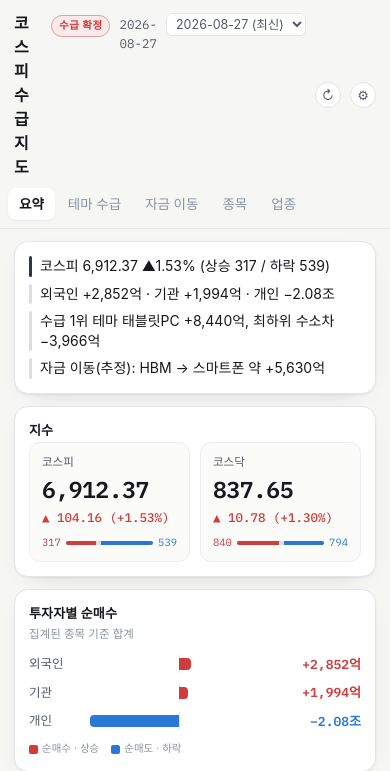
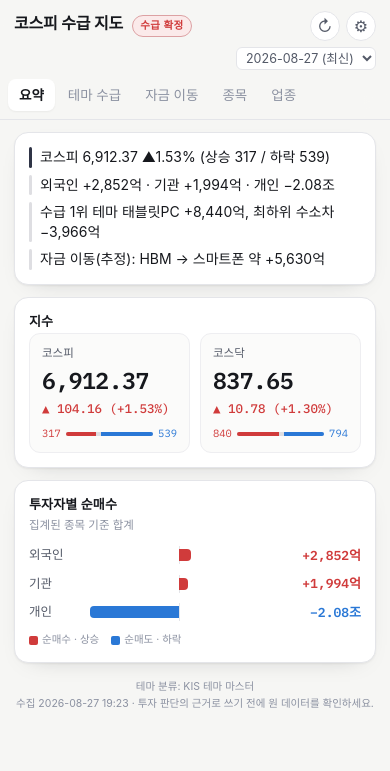
Before and after one commit to Nimblebody/kospi-flow, a Python web app: template templates/dashboard.html in a window 390 px wide. Shown: the top 771 px of the page. After the commit the page ends 708 px from the top, so only its background shows below. Run offline with Jinja, Linux system fonts and the light colour scheme; the template is opened without the code that fills it, so the values that code supplies are empty; some web fonts are replaced.

Commit message:
좁은 화면에서 앱 이름이 밀려 쪼개지던 헤더 정리
360px 화면에서 '코스피 수급 지도' 가 한 글자씩 세로로 쪼개졌다. 헤더 한 줄에
이름·배지·날짜·버튼이 다 들어가지 않으면 flex 가 이름부터 줄이기 때문이다.
게다가 날짜가 두 번 나왔다. 날짜 선택기를 띄우면서 그 옆의 날짜 텍스트를
그대로 뒀는데, 선택기 안에 같은 날짜가 이미 있다.

  - 선택기가 뜨면 날짜 텍스트는 숨긴다
  - .brand 는 flex: none · nowrap. 이름은 줄이지 않는다
  - 479px 이하에서는 두 줄. 1줄 = 이름·배지·버튼, 2줄 = 날짜(오른쪽)
  - 날짜와 버튼을 .head-meta / .head-btns 로 묶어 줄바꿈을 예측 가능하게

아이콘 버튼(↻ ⚙)은 26 -> 30px, 글리프 13 -> 16px. 작아서 잘 안 보였다.
헤더 chrome 이라 글자 크기 배율은 안 태운다. 클래스 이름도 .refresh 대신
.iconbtn 으로. 설정 버튼까지 쓰는 마당에 이름이 안 맞았다.

Co-Authored-By: Claude Opus 5 (1M context) <noreply@anthropic.com>

```diff
--- a/templates/dashboard.html
+++ b/templates/dashboard.html
@@ -102,25 +102,38 @@ header {
   border-bottom: 1px solid var(--line);
   padding-top: env(safe-area-inset-top);
 }
-.head-in { max-width: 520px; margin: 0 auto; padding: 11px 14px 9px; display: flex; align-items: baseline; gap: 9px; }
-.brand { font-weight: 700; font-size: calc(16px * var(--fs)); letter-spacing: -.01em; }
-.head-date { font-size: calc(12.5px * var(--fs)); color: var(--ink-2); margin-left: auto; }
+.head-in {
+  max-width: 520px; margin: 0 auto; padding: 11px 14px 9px;
+  display: flex; align-items: baseline; flex-wrap: wrap; gap: 6px 9px;
+}
+/* 앱 이름은 줄지 않는다. 안 그러면 좁은 화면에서 한 글자씩 세로로 쪼개진다. */
+.brand { flex: none; white-space: nowrap; font-weight: 700; font-size: calc(16px * var(--fs)); letter-spacing: -.01em; }
+.badge { flex: none; }
+.head-meta { margin-left: auto; min-width: 0; display: flex; align-items: baseline; gap: 8px; }
+.head-btns { flex: none; align-self: center; display: flex; gap: 6px; }
+.head-date { font-size: calc(12.5px * var(--fs)); color: var(--ink-2); }
+.head-date select { max-width: 100%; }
 .head-date select {
   font: inherit; color: inherit; background: var(--surface); cursor: pointer;
   border: 1px solid var(--line); border-radius: 6px; padding: 2px 5px;
 }
 .head-date select:focus-visible { outline: 2px solid var(--down); outline-offset: 1px; }
-.refresh {
-  align-self: center; flex: none; width: 26px; height: 26px; padding: 0;
-  font: inherit; font-size: calc(13px * var(--fs)); line-height: 1; color: var(--ink-2);
+.iconbtn {
+  flex: none; width: 30px; height: 30px; padding: 0;
+  font: inherit; font-size: 16px; line-height: 1; color: var(--ink-2);
   background: var(--surface); border: 1px solid var(--line); border-radius: 999px;
   cursor: pointer; display: grid; place-items: center;
 }
-.refresh:disabled { cursor: default; color: var(--ink-3); }
-.refresh:focus-visible { outline: 2px solid var(--down); outline-offset: 1px; }
-.refresh.spin > span { display: block; animation: spin .7s linear infinite; }
+.iconbtn:disabled { cursor: default; color: var(--ink-3); }
+.iconbtn:focus-visible { outline: 2px solid var(--down); outline-offset: 1px; }
+.iconbtn.spin > span { display: block; animation: spin .7s linear infinite; }
 @keyframes spin { to { transform: rotate(360deg); } }
-@media (prefers-reduced-motion: reduce) { .refresh.spin > span { animation: none; } }
+@media (prefers-reduced-motion: reduce) { .iconbtn.spin > span { animation: none; } }
+@media (max-width: 479px) {
+  .head-btns { order: 1; margin-left: auto; }
+  .head-meta { order: 2; width: 100%; margin-left: 0; justify-content: flex-end; }
+}
+
 /* ── 설정 (글자 크기) ── */
 .sheet {
   max-width: 520px; margin: 0 auto; padding: 9px 14px 11px;
@@ -353,10 +366,14 @@ footer { margin-top: 16px; font-size: calc(10.5px * var(--fs)); color: var(--ink
   <div class="head-in">
     <span class="brand">코스피 수급 지도</span>
     <span class="badge" id="stage">—</span>
-    <span class="head-date num" id="date">—</span>
-    <span class="head-date" id="datepick" hidden><select id="datesel" aria-label="날짜 선택"></select></span>
-    <button type="button" class="refresh" id="refresh" title="새로고침" aria-label="새로고침" hidden><span>↻</span></button>
-    <button type="button" class="refresh" id="gear" title="설정" aria-label="설정" aria-expanded="false" aria-controls="settings"><span>⚙</span></button>
+    <span class="head-meta">
+      <span class="head-date num" id="date">—</span>
+      <span class="head-date" id="datepick" hidden><select id="datesel" aria-label="날짜 선택"></select></span>
+    </span>
+    <span class="head-btns">
+      <button type="button" class="iconbtn" id="refresh" title="새로고침" aria-label="새로고침" hidden><span>↻</span></button>
+      <button type="button" class="iconbtn" id="gear" title="설정" aria-label="설정" aria-expanded="false" aria-controls="settings"><span>⚙</span></button>
+    </span>
   </div>
   <nav class="tabs" id="tabs" role="tablist">
     <button role="tab" aria-selected="true" data-panel="p-sum">요약</button>
@@ -881,6 +898,7 @@ footer { margin-top: 16px; font-size: calc(10.5px * var(--fs)); color: var(--ink
         render(d);
         if (pick) {
           document.getElementById("datepick").hidden = false;
+          document.getElementById("date").hidden = true;
           document.getElementById("datesel").value = pick;
         }
         icon.textContent = "✓";
@@ -919,6 +937,7 @@ footer { margin-top: 16px; font-size: calc(10.5px * var(--fs)); color: var(--ink
         }).join("");
         sel.value = current;
         document.getElementById("datepick").hidden = false;
+        document.getElementById("date").hidden = true;   // 선택기에 같은 날짜가 있다
 
         sel.addEventListener("change", function () {
           var pick = sel.value;
@@ -928,6 +947,7 @@ footer { margin-top: 16px; font-size: calc(10.5px * var(--fs)); color: var(--ink
             .then(function (d) {
               render(d);
               document.getElementById("datepick").hidden = false;
+              document.getElementById("date").hidden = true;
               document.getElementById("datesel").value = pick;
               window.scrollTo({ top: 0, behavior: "instant" });
             })
--- a/web/sw.js
+++ b/web/sw.js
@@ -1,7 +1,7 @@
 // 앱 껍데기는 캐시해서 오프라인에서도 열리게, 데이터는 항상 네트워크 우선.
 // 캐시 이름 뒤에 붙는 해시는 index.html 내용에서 뽑는다. 화면이 바뀌면 캐시 이름이
 // 통째로 바뀌므로 낡은 껍데기가 남아 새 UI 를 가리는 일이 없다.
-const SHELL = 'kospi-flow-shell-bb29c1c58bfc';
+const SHELL = 'kospi-flow-shell-fcbdafbc991b';
 const SHELL_FILES = ['./', './index.html', './manifest.webmanifest', './icon-192.png'];
 
 self.addEventListener('install', (e) => {
```
Also changed, not shown: web/index.html (+34 -14 lines).
